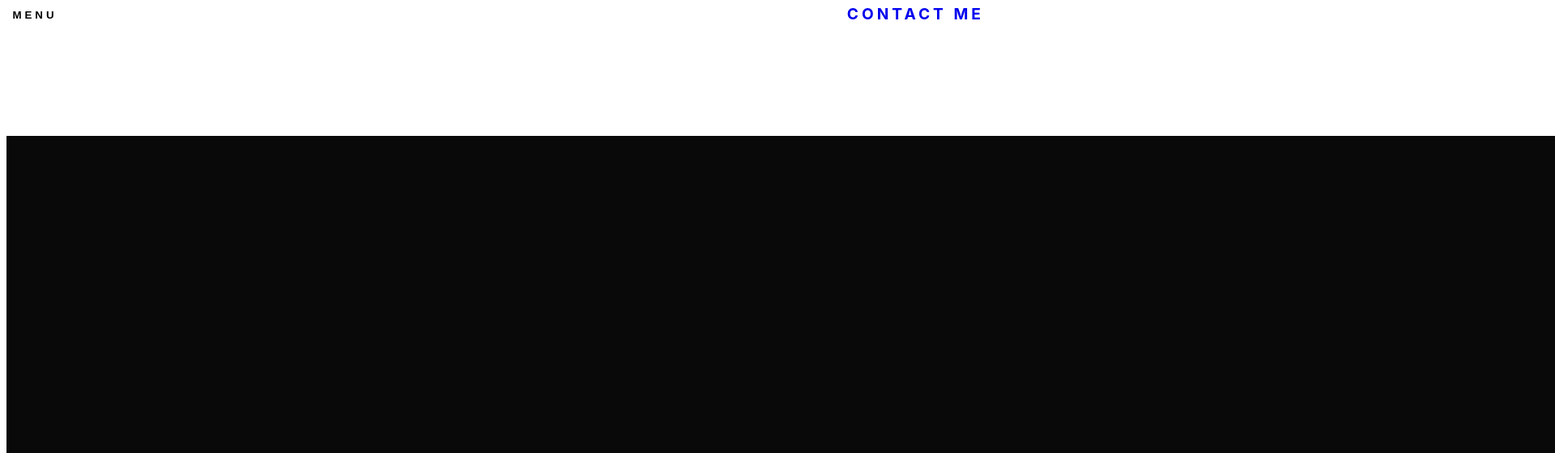
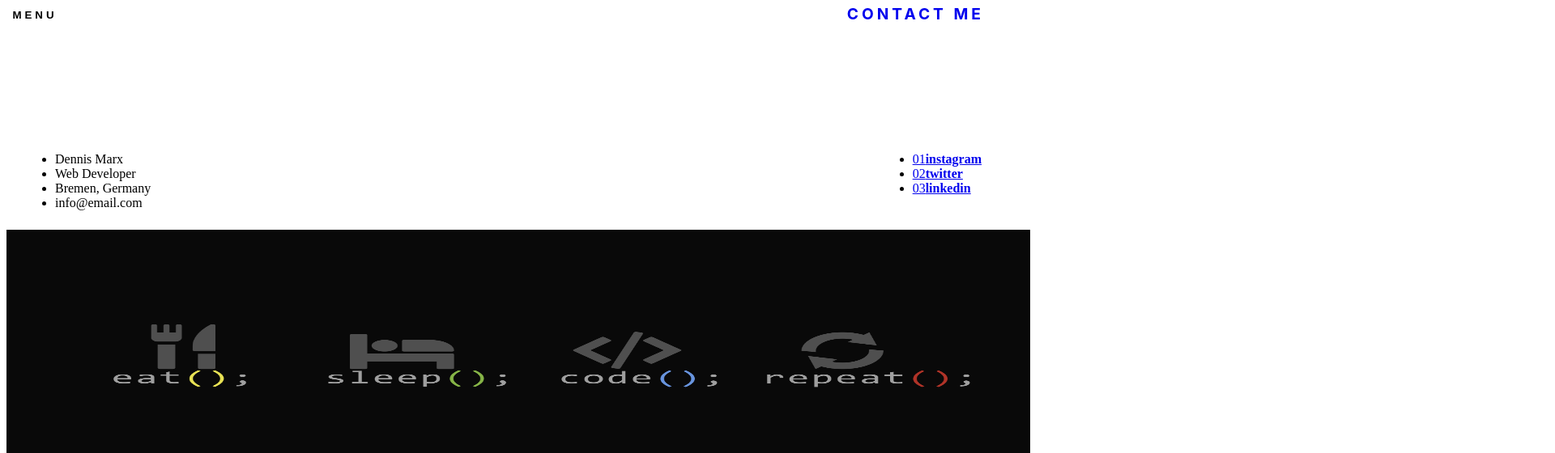
Before and after one commit to denmarx/resume23-24, a React (Create React App) app: page / in a window 1280 px wide. Shown: the top 560 px of the page at 81% size, 1920 px wide, since content can reach past the window. Built offline with nearby package versions, Linux system fonts and the light colour scheme.

Commit message:
added Footer

```diff
--- a/src/App.js
+++ b/src/App.js
@@ -1,18 +1,17 @@
 import './styles/App.css';
 import Menu from './components/Menu/Menu';
 import Footer from './components/Footer/Footer';
-import HeaderImg from './assets/dev.png';
-import styles from './components/Menu/animations.module.css';
+import Content from './components/Content/Content';
 
 const App = () => {
   return (
     <div id='App-container'>
       <Menu />
-      <img src={HeaderImg} className={styles.imageReveal} alt='HeaderImg' />
+      <Footer />
       <div className='main-content'>
+        <Content />
         <div>"Lorem ipsum asjdaisjdioajsdojasidjoasj"</div>
       </div>
-      <Footer />
     </div>
   );
 };
--- /dev/null
+++ b/src/components/Content/Content.js
@@ -0,0 +1,9 @@
+import HeaderImg from '../../assets/dev.png';
+import stylesAnimation from '../utils/animations/animations.module.css';
+import styles from '../Content/Content.module.css';
+
+const Content = () => {
+  return <img src={HeaderImg} className={`${stylesAnimation.imageReveal} ${styles.image}`} alt='HeaderImg' />;
+};
+
+export default Content;
--- /dev/null
+++ b/src/components/Content/Content.module.css
@@ -0,0 +1,7 @@
+.image {
+  width: 100%;
+  max-width: 100%;
+  height: 40vh;
+  object-position: center;
+  transition: transform 0.3s ease;
+}
--- a/src/components/Footer/Footer.js
+++ b/src/components/Footer/Footer.js
@@ -1,5 +1,46 @@
+import styles from './Footer.module.css';
+
 const Footer = () => {
-  return <footer></footer>;
+  return (
+    <div className={styles.info}>
+      <div className={styles.infoLeft}>
+        <div className={styles.infoContact}>
+          <ul>
+            <li>Dennis Marx</li>
+            <li>Web Developer</li>
+          </ul>
+          <ul>
+            <li>Bremen, Germany</li>
+            <li>info@email.com</li>
+          </ul>
+        </div>
+      </div>
+      <div className={styles.infoRight}>
+        <nav className={styles.social}>
+          <ul>
+            <li>
+              <a href='/' target='_blanks' rel='noopener'>
+                <span>01</span>
+                <strong>instagram</strong>
+              </a>
+            </li>
+            <li>
+              <a href='/' target='_blanks' rel='noopener'>
+                <span>02</span>
+                <strong>twitter</strong>
+              </a>
+            </li>
+            <li>
+              <a href='/' target='_blanks' rel='noopener'>
+                <span>03</span>
+                <strong>linkedin</strong>
+              </a>
+            </li>
+          </ul>
+        </nav>
+      </div>
+    </div>
+  );
 };
 
 export default Footer;
--- /dev/null
+++ b/src/components/Footer/Footer.module.css
@@ -0,0 +1,9 @@
+.info {
+  position: relative;
+  justify-content: space-between;
+  /* -ms-flex-align: end; */
+  /* align-items: flex-end; */
+  /* width: 100vw; */
+  padding: 2.5vh 60px 3vh;
+  display: flex;
+}
--- a/src/components/Menu/Menu.js
+++ b/src/components/Menu/Menu.js
@@ -1,5 +1,5 @@
 import styles from './Menu.module.css';
-import MenuUtils from '../utils/MenuUtils';
+import MenuUtils from '../utils/js/MenuUtils';
 import TopMenu from './TopMenu';
 import Nav from './Nav';
 
--- a/src/components/Menu/Nav.js
+++ b/src/components/Menu/Nav.js
@@ -1,6 +1,5 @@
 import styles from './Nav.module.css';
-import useFlyUpAnimation from '../utils/useFlyUpAnimation';
-// import '../Menu/animations.module.css';
+import useFlyUpAnimation from '../utils/js/useFlyUpAnimation';
 
 const Nav = ({ toggleTopMenu }) => {
   const buttonRef = useFlyUpAnimation();
--- a/src/components/Menu/animations.module.css
+++ b/src/components/utils/animations/animations.module.css
@@ -23,5 +23,5 @@
 }
 
 .imageReveal {
-  animation: revealFromBottomToTop 2s cubic-bezier(0.01, 0.5, 0.99, 1) forwards;
+  animation: revealFromBottomToTop 1.3s cubic-bezier(0.94, 0, 1, 1) forwards;
 }
--- a/src/components/utils/useFlyUpAnimation.js
+++ b/src/components/utils/js/useFlyUpAnimation.js
@@ -1,5 +1,5 @@
 import { useEffect, useRef } from 'react';
-import animations from '../Menu/animations.module.css';
+import animations from '../animations/animations.module.css';
 
 const useFlyUpAnimation = () => {
   const ref = useRef(null);
```
Also changed, not shown: src/components/utils/js/MenuUtils.js (renamed from src/components/utils/MenuUtils.js).
